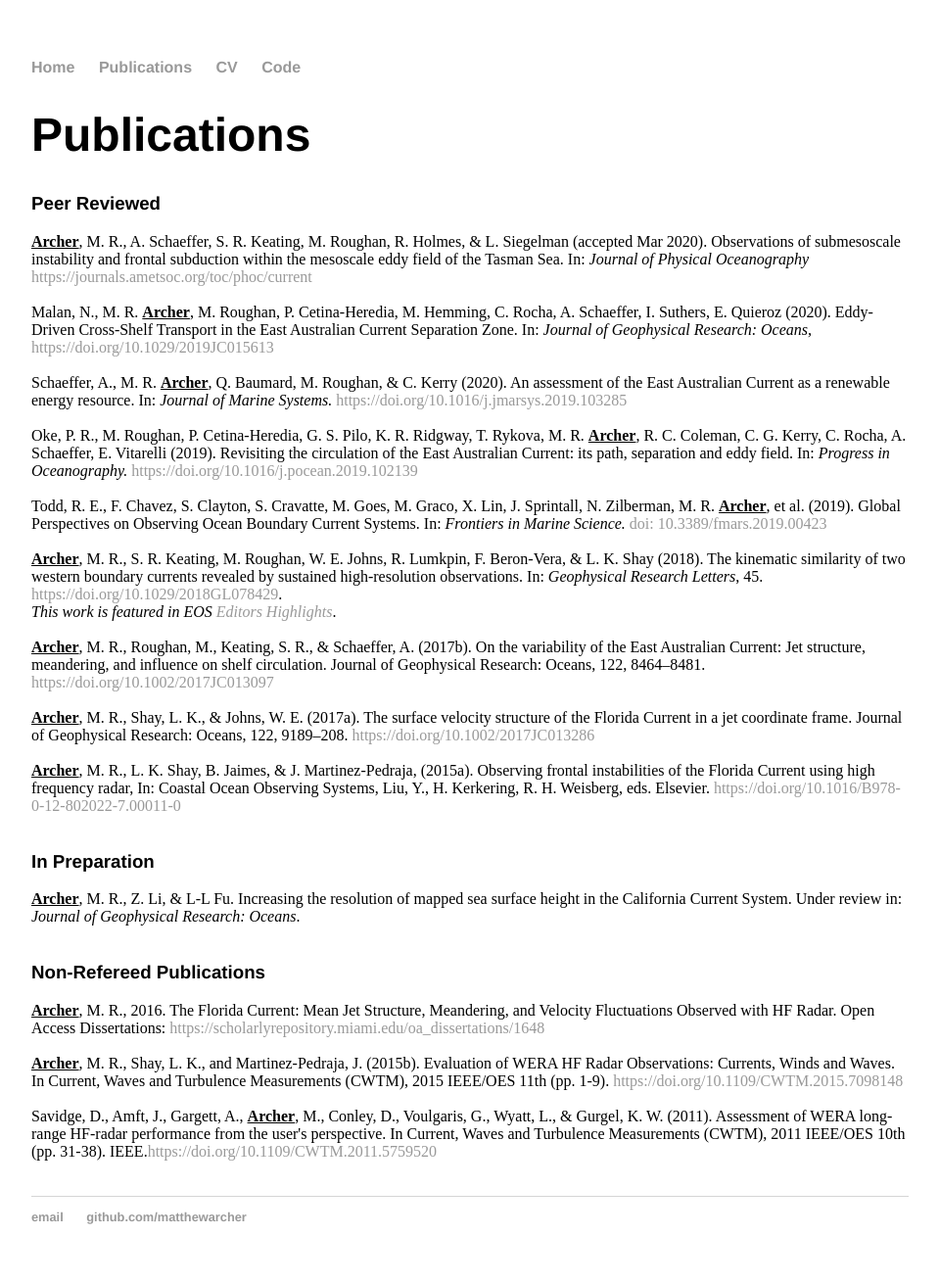
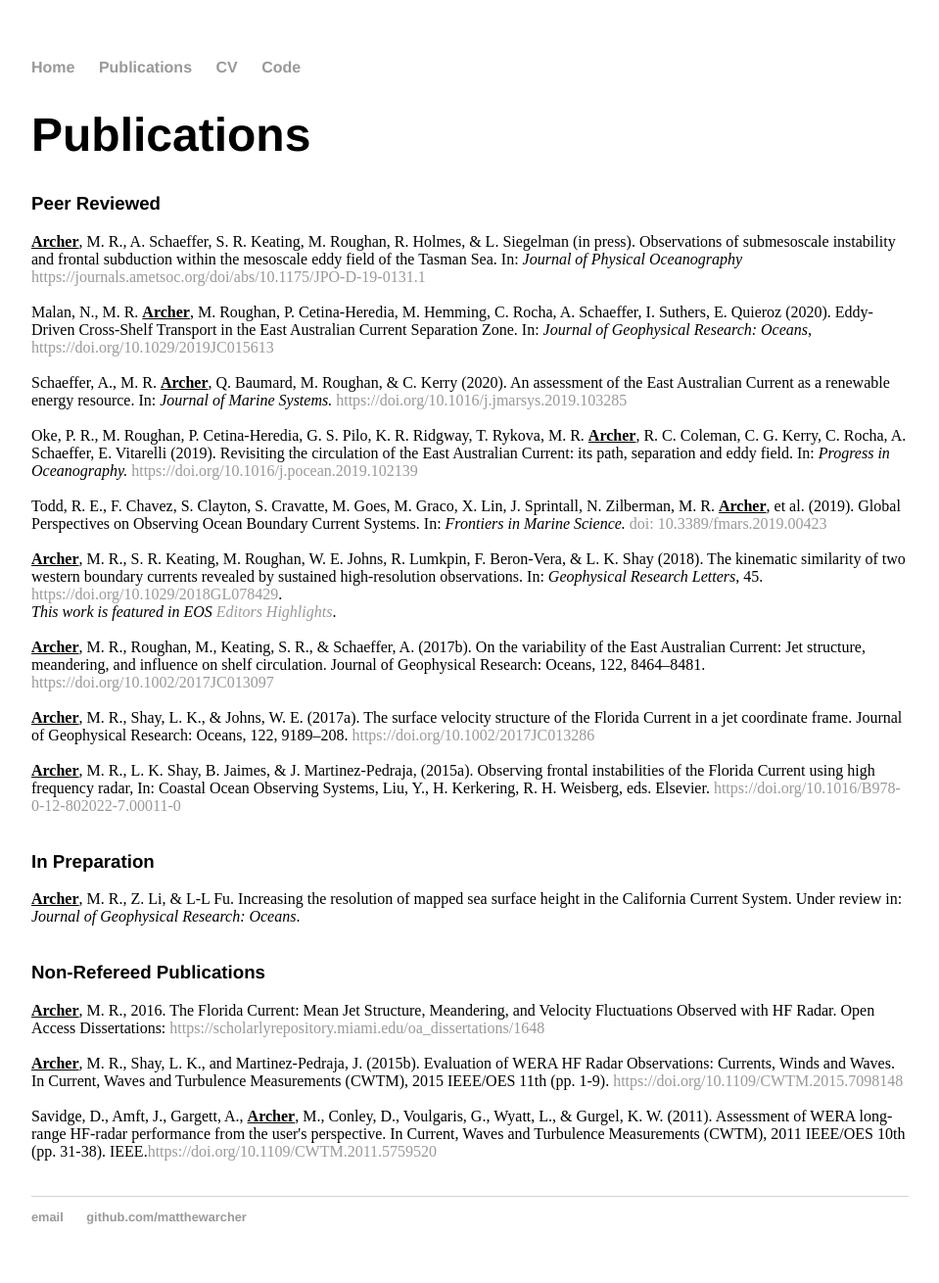
Before and after one commit to matthewarcher/matthewarcher.github.io, a Jekyll site: the page built from publications/index.html, in a window 1280 px wide. Shown: the whole page at 98% size, without its empty margins (160-1119 px from the left). Built offline with Jekyll 4.4.1, drawn with Linux system fonts in a browser that asks for light colours.

Commit message:
Update index.html

```diff
--- a/publications/index.html
+++ b/publications/index.html
@@ -6,7 +6,7 @@ title: Matthew R. Archer
 	<h1>Publications</h1>
 
 	<font face = "helvetica"><h3>Peer Reviewed</h3></font>
-	<b><u>Archer</u></b>, M. R., A. Schaeffer, S. R. Keating, M. Roughan, R. Holmes, & L. Siegelman (accepted Mar 2020). Observations of submesoscale instability and frontal subduction within the mesoscale eddy field of the Tasman Sea. In: <i>Journal of Physical Oceanography</i><a href="https://journals.ametsoc.org/toc/phoc/current" target="_blank"> https://journals.ametsoc.org/toc/phoc/current</a><br>
+	<b><u>Archer</u></b>, M. R., A. Schaeffer, S. R. Keating, M. Roughan, R. Holmes, & L. Siegelman (in press). Observations of submesoscale instability and frontal subduction within the mesoscale eddy field of the Tasman Sea. In: <i>Journal of Physical Oceanography</i><a href="https://journals.ametsoc.org/doi/abs/10.1175/JPO-D-19-0131.1" target="_blank"> https://journals.ametsoc.org/doi/abs/10.1175/JPO-D-19-0131.1</a><br>
 	<br>Malan, N., M. R. <b><u>Archer</u></b>, M. Roughan, P. Cetina-Heredia, M. Hemming, C. Rocha, A. Schaeffer, I. Suthers, E. Quieroz (2020). Eddy‐Driven Cross‐Shelf Transport in the East Australian Current Separation Zone. In: <i>Journal of Geophysical Research: Oceans, </i><a href="https://doi.org/10.1029/2019JC015613" target="_blank"> https://doi.org/10.1029/2019JC015613</a><br>
 	<br>Schaeffer, A., M. R. <b><u>Archer</u></b>, Q. Baumard, M. Roughan, & C. Kerry (2020). An assessment of the East Australian Current as a renewable energy resource. In: <i>Journal of Marine Systems. </i><a href="https://doi.org/10.1016/j.jmarsys.2019.103285" target="_blank"> https://doi.org/10.1016/j.jmarsys.2019.103285</a><br>
 	<br>Oke, P. R., M. Roughan, P. Cetina-Heredia, G. S. Pilo, K. R. Ridgway, T. Rykova, M. R. <b><u>Archer</u></b>, R. C. Coleman, C. G. Kerry, C. Rocha, A. Schaeffer, E. Vitarelli (2019). Revisiting the circulation of the East Australian Current: its path, separation and eddy field. In: <i>Progress in Oceanography. </i><a href="https://doi.org/10.1016/j.pocean.2019.102139" target="_blank"> https://doi.org/10.1016/j.pocean.2019.102139</a><br>
```
